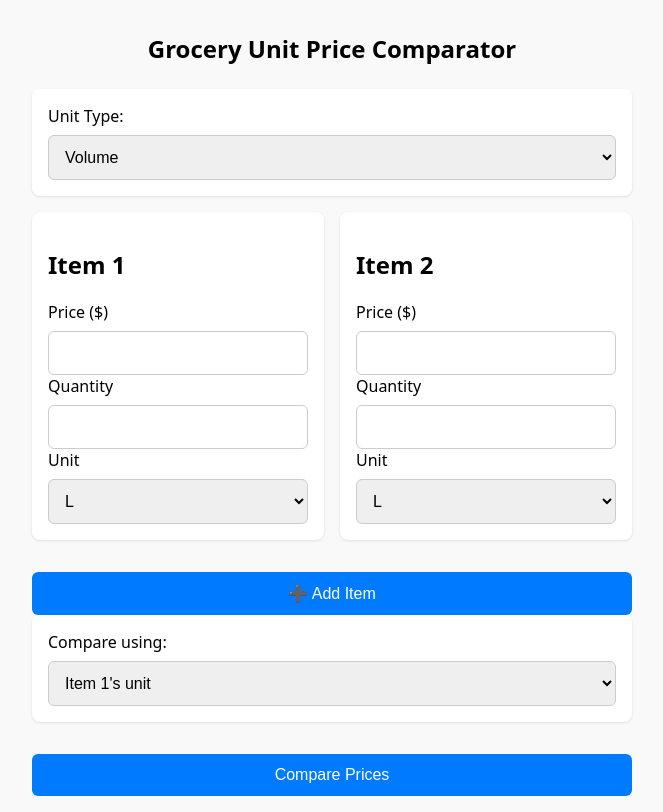
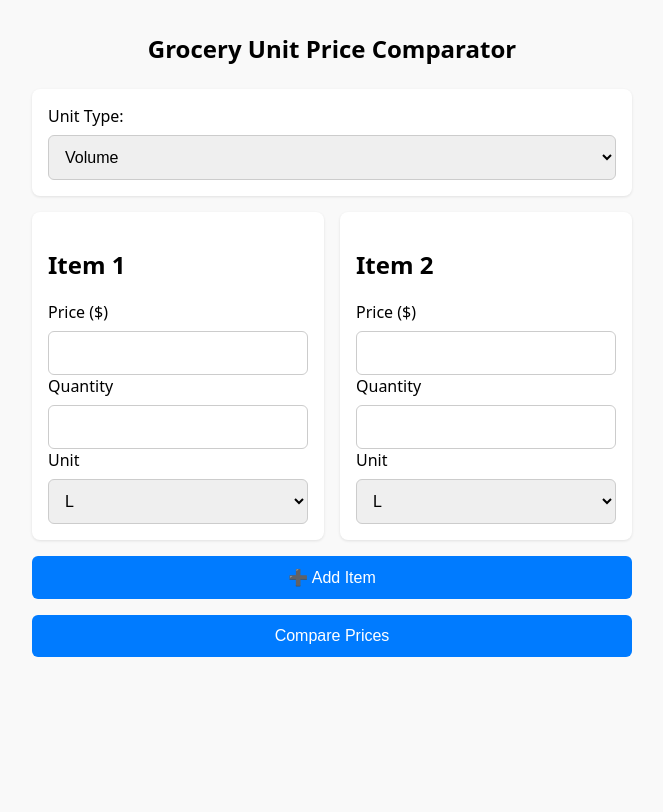
Before and after one commit to aaronliunumber2/grocery-compare, a React (Vite) app: page / in a window 1280 px wide. Shown: the whole page, without its empty margins (308-971 px from the left). Built offline with nearby package versions, Linux system fonts and the light colour scheme.

Commit message:
move the compare unit to the bottom

```diff
--- a/src/App.css
+++ b/src/App.css
@@ -44,7 +44,7 @@ button {
     background: white;
     padding: 1rem;
     border-radius: 8px;
-    margin-bottom: 1rem;
+    margin-top: 1rem;
     box-shadow: 0 1px 3px rgba(0,0,0,0.1);
 }
 
--- a/src/App.jsx
+++ b/src/App.jsx
@@ -67,7 +67,6 @@ function App() {
         setComparisonInput({
             items: [...items],
             unitType,
-            baseline,
         });
 
         setHasCompared(true);
@@ -145,17 +144,6 @@ function App() {
                 ➕ Add Item
             </button>
 
-            <div className="card">
-                <label>Compare using: </label>
-                <select value={baseline} onChange={(e) => setBaseline(Number(e.target.value))}>
-                    {items.map((item, index) => (
-                        <option key={index} value={index}>
-                            Item {index + 1}'s unit
-                        </option>
-                    ))}
-                </select>
-            </div>
-
             {/* Compare Button */}
             <button onClick={handleCompare}>Compare Prices</button>
 
@@ -165,7 +153,8 @@ function App() {
                     <ComparisonResult
                         items={comparisonInput.items}
                         unitType={comparisonInput.unitType}
-                        baseline={comparisonInput.baseline}
+                        baseline={baseline}
+                        setBaseline={setBaseline}
                     />
                 </div>
             )}
--- a/src/components/ComparisonResult.jsx
+++ b/src/components/ComparisonResult.jsx
@@ -27,7 +27,7 @@ function formatSmartPrice(value) {
         : roundedToFour.toString();
 }
 
-function ComparisonResult({ items, unitType, baseline }) {
+function ComparisonResult({ items, unitType, baseline, setBaseline }) {
     const units = conversionRates[unitType];
 
     const isValid = (item) =>
@@ -104,21 +104,34 @@ function ComparisonResult({ items, unitType, baseline }) {
                     </>
                 )}
             </h3>
-            {!isTie &&normalizedItems.length > 1 && (
+            {!isTie && normalizedItems.length > 1 && (
                 <div style={{ marginTop: '1rem' }}>
                     {normalizedItems.map((item) => {
                         if (item.pricePerUnit === minPrice) return null;
 
                         const diff = item.pricePerUnit - minPrice;
-                        const percent = ((diff / minPrice) * 100).toFixed(2);
+                        const percent = ((diff / item.pricePerUnit) * 100).toFixed(2);
 
                         return (
                             <p key={item.index}>
-                                {item.label} is <strong>${formatSmartPrice(diff)}</strong> more per {unitLabel} ({percent}%)
-                                than the best value.
+                                Choosing <strong>{tiedItems[0].label}</strong> instead of <strong>{item.label}</strong>,
+                                saves you <strong>${formatSmartPrice(diff)}</strong> per {unitLabel} ({percent}%).
                             </p>
                         );
                     })}
+                </div>
+            )}
+
+            {unitType !== 'count' && (
+                <div style={{ marginTop: '1.5rem' }}>
+                    <label>Compare using: </label>
+                    <select value={baseline} onChange={(e) => setBaseline(Number(e.target.value))}>
+                        {items.map((item, index) => (
+                            <option key={index} value={index}>
+                                Item {index + 1}'s unit
+                            </option>
+                        ))}
+                    </select>
                 </div>
             )}
         </div>
```
